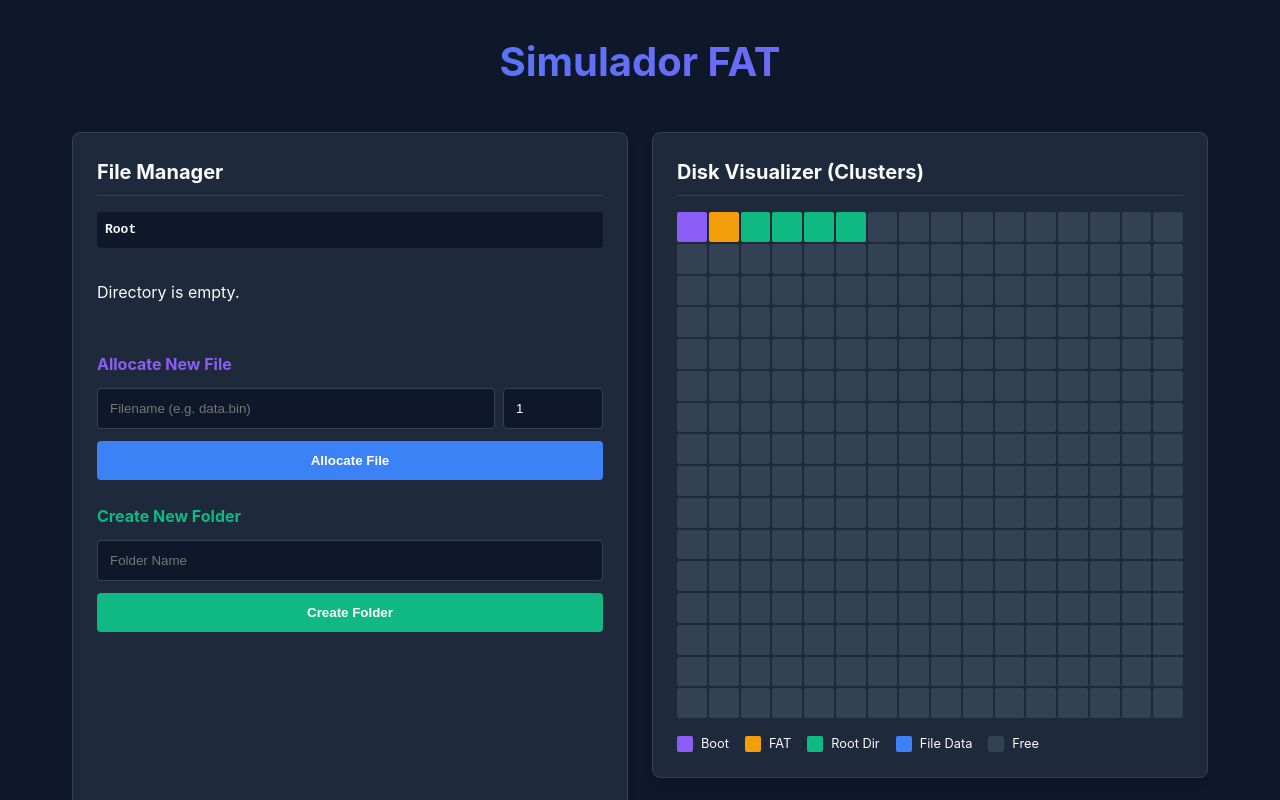
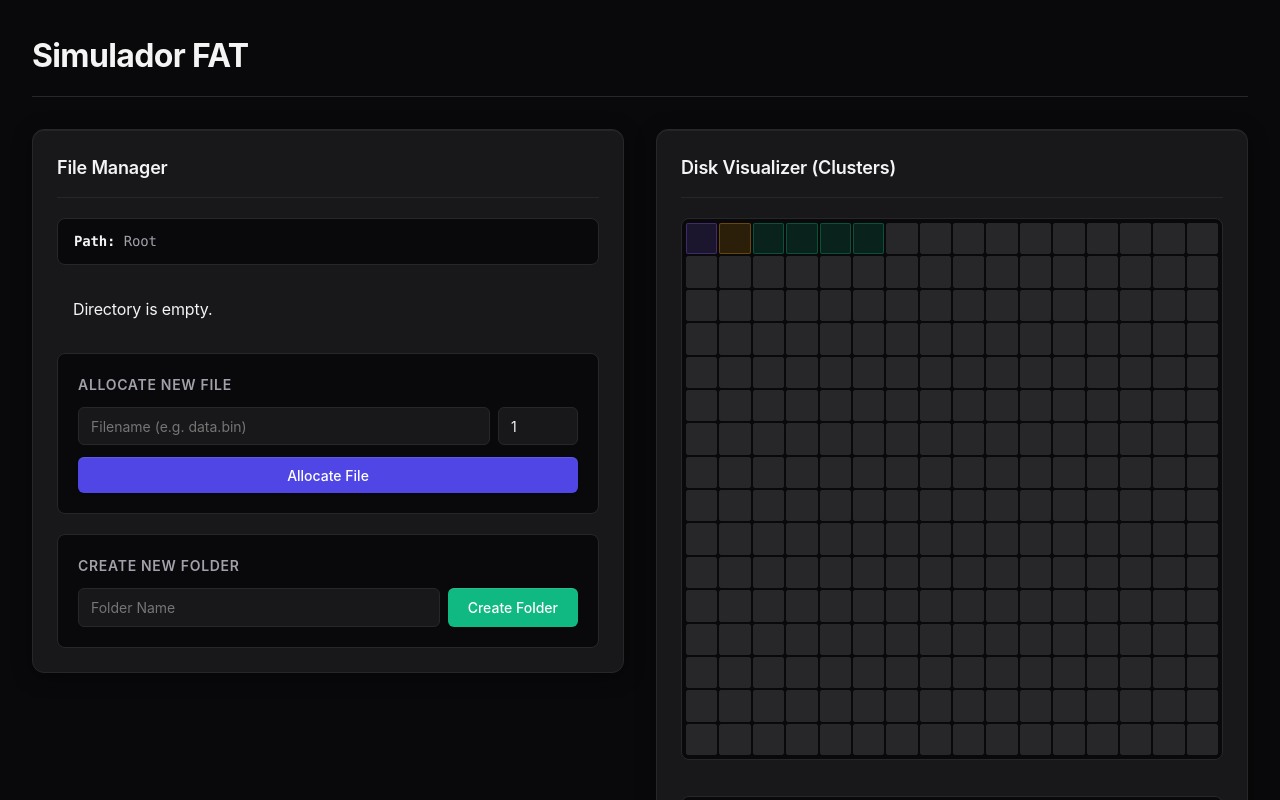
Before and after one commit to lelelol/trab-SO, a Next.js app: page / in a window 1280 px wide. Shown: the top 800 px of the page. Built offline with nearby package versions, Linux system fonts and the light colour scheme.

Commit message:
agora sim, deixa belo

```diff
--- a/src/app/globals.css
+++ b/src/app/globals.css
@@ -1,17 +1,32 @@
 :root {
-  --bg: #0f172a;
-  --surface: #1e293b;
-  --surface-hover: #334155;
-  --primary: #3b82f6;
-  --primary-hover: #2563eb;
-  --secondary: #64748b;
-  --text: #f8fafc;
-  --text-muted: #94a3b8;
-  --border: #334155;
+  /* Slate/Zinc Palette for a modern corporate dark mode */
+  --bg: #09090b;
+  --surface: #18181b;
+  --surface-hover: #27272a;
+
+  /* Primary Indigo/Blue */
+  --primary: #4f46e5;
+  --primary-hover: #6366f1;
+  --primary-glow: rgba(79, 70, 229, 0.4);
+
+  /* Typography */
+  --text: #f4f4f5;
+  --text-muted: #a1a1aa;
+
+  /* Borders */
+  --border: #27272a;
+  --border-glow: rgba(255, 255, 255, 0.05);
+
+  /* Status Colors */
   --success: #10b981;
   --danger: #ef4444;
   --accent: #8b5cf6;
-  --radius: 8px;
+  --warning: #f59e0b;
+
+  /* Shared values */
+  --radius: 12px;
+  --radius-sm: 8px;
+  --transition: all 0.2s cubic-bezier(0.4, 0, 0.2, 1);
 }
 
 * {
@@ -26,10 +41,39 @@ body {
   font-family: 'Inter', -apple-system, BlinkMacSystemFont, "Segoe UI", Roboto, Helvetica, Arial, sans-serif;
   line-height: 1.5;
   -webkit-font-smoothing: antialiased;
+  -moz-osx-font-smoothing: grayscale;
   min-height: 100vh;
+  letter-spacing: -0.01em;
 }
 
 a {
   color: inherit;
   text-decoration: none;
 }
+
+button {
+  font-family: inherit;
+}
+
+input {
+  font-family: inherit;
+}
+
+/* Custom Scrollbar */
+::-webkit-scrollbar {
+  width: 8px;
+  height: 8px;
+}
+
+::-webkit-scrollbar-track {
+  background: var(--bg);
+}
+
+::-webkit-scrollbar-thumb {
+  background: var(--surface-hover);
+  border-radius: 4px;
+}
+
+::-webkit-scrollbar-thumb:hover {
+  background: var(--border);
+}
--- a/src/app/page.module.css
+++ b/src/app/page.module.css
@@ -1,5 +1,5 @@
 .container {
-  max-width: 1200px;
+  max-width: 1280px;
   margin: 0 auto;
   padding: 2rem;
   display: flex;
@@ -8,25 +8,25 @@
 }
 
 .header {
-  text-align: center;
+  padding-bottom: 1rem;
+  border-bottom: 1px solid var(--border);
 }
 
 .header h1 {
-  font-size: 2.5rem;
+  font-size: 2rem;
   font-weight: 700;
-  margin-bottom: 0.5rem;
-  background: linear-gradient(135deg, var(--primary), var(--accent));
-  -webkit-background-clip: text;
-  -webkit-text-fill-color: transparent;
+  color: var(--text);
+  letter-spacing: -0.02em;
 }
 
 .dashboard {
   display: grid;
   grid-template-columns: 1fr 1fr;
-  gap: 1.5rem;
+  gap: 2rem;
+  align-items: start;
 }
 
-@media (max-width: 768px) {
+@media (max-width: 1024px) {
   .dashboard {
     grid-template-columns: 1fr;
   }
@@ -37,78 +37,205 @@
   border-radius: var(--radius);
   padding: 1.5rem;
   border: 1px solid var(--border);
-  box-shadow: 0 4px 6px rgba(0, 0, 0, 0.1);
+  box-shadow: 0 4px 20px rgba(0, 0, 0, 0.4), inset 0 1px 0 var(--border-glow);
+  display: flex;
+  flex-direction: column;
+  gap: 1.25rem;
+}
+
+.panelHeader {
+  display: flex;
+  justify-content: space-between;
+  align-items: center;
+  border-bottom: 1px solid var(--border);
+  padding-bottom: 1rem;
 }
 
 .panel h2 {
-  font-size: 1.25rem;
-  margin-bottom: 1rem;
-  border-bottom: 1px solid var(--border);
-  padding-bottom: 0.5rem;
+  font-size: 1.125rem;
+  font-weight: 600;
+  color: var(--text);
+}
+
+.toolbar {
+  display: flex;
+  align-items: center;
+  gap: 0.75rem;
+  background: var(--bg);
+  padding: 0.75rem 1rem;
+  border-radius: var(--radius-sm);
+  border: 1px solid var(--border);
+}
+
+.pathString {
+  font-family: 'ui-monospace', 'SFMono-Regular', 'Menlo', 'Monaco', 'Consolas', monospace;
+  font-size: 0.875rem;
+  color: var(--text-muted);
+}
+
+.pathString strong {
+  color: var(--text);
+}
+
+.btnBack {
+  background: var(--surface-hover);
+  color: var(--text);
+  border: 1px solid var(--border);
+  padding: 0.35rem 0.75rem;
+  border-radius: 6px;
+  cursor: pointer;
+  font-size: 0.875rem;
+  font-weight: 500;
+  transition: var(--transition);
+}
+
+.btnBack:hover {
+  background: var(--border);
+  color: white;
 }
 
 /* File Manager */
 .fileList {
   list-style: none;
-  margin-bottom: 1rem;
+  display: flex;
+  flex-direction: column;
+  gap: 0.5rem;
 }
 
 .fileItem {
   display: flex;
   justify-content: space-between;
   align-items: center;
-  padding: 0.75rem;
-  background: var(--surface-hover);
-  margin-bottom: 0.5rem;
-  border-radius: 4px;
-  transition: background 0.2s;
+  padding: 0.75rem 1rem;
+  background: var(--bg);
+  border: 1px solid var(--border);
+  border-radius: var(--radius-sm);
+  transition: var(--transition);
+  group: file;
 }
 
 .fileItem:hover {
-  background: #3f5168;
+  border-color: var(--primary-glow);
+  background: rgba(79, 70, 229, 0.05);
 }
 
-.fileItem button {
-  background: var(--danger);
-  color: white;
-  border: none;
-  padding: 0.5rem 1rem;
-  border-radius: 4px;
+.fileInfo {
+  flex: 1;
+  display: flex;
+  flex-direction: column;
+  gap: 0.25rem;
   cursor: pointer;
-  font-weight: bold;
 }
 
-.fileItem button:hover {
-  background: #dc2626;
+.fileName {
+  font-weight: 500;
+  font-size: 0.95rem;
+  display: flex;
+  align-items: center;
+  gap: 0.5rem;
 }
 
-.fileForm {
+.fileMeta {
+  font-size: 0.75rem;
+  color: var(--text-muted);
   display: flex;
-  gap: 0.75rem;
-  margin-top: 1.5rem;
+  gap: 1rem;
+  font-family: 'ui-monospace', 'SFMono-Regular', monospace;
 }
 
-.fileForm input {
-  padding: 0.75rem;
+.btnDelete {
+  background: transparent;
+  color: var(--text-muted);
+  border: 1px solid var(--border);
+  padding: 0.4rem 0.75rem;
+  border-radius: 6px;
+  cursor: pointer;
+  font-size: 0.8rem;
+  font-weight: 500;
+  transition: var(--transition);
+  opacity: 0.7;
+}
+
+.fileItem:hover .btnDelete {
+  opacity: 1;
+}
+
+.btnDelete:hover {
+  background: rgba(239, 68, 68, 0.1);
+  color: var(--danger);
+  border-color: rgba(239, 68, 68, 0.3);
+}
+
+.formGroup {
+  display: flex;
+  flex-direction: column;
+  gap: 0.75rem;
   background: var(--bg);
+  padding: 1.25rem;
+  border-radius: var(--radius-sm);
   border: 1px solid var(--border);
-  color: white;
-  border-radius: 4px;
+}
+
+.formGroup h3 {
+  font-size: 0.875rem;
+  font-weight: 600;
+  color: var(--text-muted);
+  text-transform: uppercase;
+  letter-spacing: 0.05em;
+}
+
+.inputRow {
+  display: flex;
+  gap: 0.5rem;
+}
+
+.input {
+  padding: 0.6rem 0.75rem;
+  background: var(--surface);
+  border: 1px solid var(--border);
+  color: var(--text);
+  border-radius: 6px;
+  font-size: 0.875rem;
+  transition: var(--transition);
+  outline: none;
+}
+
+.input:focus {
+  border-color: var(--primary);
+  box-shadow: 0 0 0 2px var(--primary-glow);
+}
+
+.inputFlex {
   flex: 1;
 }
 
-.fileForm button {
-  padding: 0.75rem 1.5rem;
+.inputSmall {
+  width: 80px;
+}
+
+.btnPrimary {
+  padding: 0.6rem 1.25rem;
   background: var(--primary);
   color: white;
   border: none;
-  border-radius: 4px;
+  border-radius: 6px;
   cursor: pointer;
-  font-weight: bold;
+  font-weight: 500;
+  font-size: 0.875rem;
+  transition: var(--transition);
+  box-shadow: 0 1px 2px rgba(0,0,0,0.2), inset 0 1px 0 rgba(255,255,255,0.1);
 }
 
-.fileForm button:hover {
+.btnPrimary:hover {
   background: var(--primary-hover);
+}
+
+.btnSuccess {
+  background: var(--success);
+}
+
+.btnSuccess:hover {
+  background: #059669;
 }
 
 /* FAT Table & Disk Visualizer Grid */
@@ -116,6 +243,10 @@
   display: grid;
   grid-template-columns: repeat(16, 1fr);
   gap: 2px;
+  background: var(--bg);
+  border: 1px solid var(--border);
+  border-radius: var(--radius-sm);
+  padding: 4px;
 }
 
 .cell {
@@ -123,23 +254,25 @@
   display: flex;
   align-items: center;
   justify-content: center;
-  font-size: 0.7rem;
+  font-size: 0.75rem;
+  font-weight: 600;
   border-radius: 2px;
-  background: var(--surface-hover);
-  color: var(--text-muted);
-  font-family: monospace;
+  background: var(--surface);
+  color: var(--text);
+  font-family: 'ui-monospace', monospace;
   position: relative;
-  cursor: pointer;
-  transition: all 0.2s ease;
-  border: 2px solid transparent;
+  cursor: default;
+  transition: var(--transition);
+  border: 1px solid var(--border);
 }
 
 .cell:hover {
-  transform: scale(1.3);
   z-index: 10;
-  box-shadow: 0 0 10px rgba(0, 0, 0, 0.5);
-  background: var(--accent);
+  box-shadow: 0 0 12px var(--primary-glow);
+  background: var(--surface);
+  border-color: var(--primary);
   color: white;
+  transform: translateY(-2px);
 }
 
 .cellFree {
@@ -147,24 +280,53 @@
 }
 
 .cellAllocated {
-  background: var(--primary);
-  color: white;
-  font-weight: bold;
+  background: rgba(79, 70, 229, 0.15);
+  color: var(--primary-hover);
+  border-color: rgba(79, 70, 229, 0.3);
 }
 
 .cellBoot {
-  background: var(--accent);
-  color: white;
+  background: rgba(139, 92, 246, 0.15);
+  color: #a78bfa;
+  border-color: rgba(139, 92, 246, 0.3);
 }
 
 .cellFat {
-  background: #f59e0b;
-  /* Orange */
-  color: white;
+  background: rgba(245, 158, 11, 0.15);
+  color: #fbbf24;
+  border-color: rgba(245, 158, 11, 0.3);
 }
 
 .cellRoot {
-  background: #10b981;
-  /* Green */
-  color: white;
+  background: rgba(16, 185, 129, 0.15);
+  color: #34d399;
+  border-color: rgba(16, 185, 129, 0.3);
 }
+
+.legend {
+  display: flex;
+  flex-wrap: wrap;
+  gap: 1rem;
+  margin-top: 1rem;
+  padding: 1rem;
+  background: var(--bg);
+  border-radius: var(--radius-sm);
+  border: 1px solid var(--border);
+}
+
+.legendItem {
+  display: flex;
+  align-items: center;
+  gap: 0.5rem;
+  font-size: 0.75rem;
+  color: var(--text-muted);
+  font-weight: 500;
+  text-transform: uppercase;
+  letter-spacing: 0.05em;
+}
+
+.legendColor {
+  width: 12px;
+  height: 12px;
+  border-radius: 3px;
+}
--- a/src/app/page.tsx
+++ b/src/app/page.tsx
@@ -41,12 +41,18 @@ export default function Home() {
     if (!fs) return {};
 
     const map: Record<number, { color: string, borderColor?: string, name: string }> = {};
-    let colorIndex = 0;
 
+    // Using a more subtle palette to match the dark slate theme, we'll use these as border-colors
+    // or translucent backgrounds. We use Tailwind-ish colors: Indigo, Rose, Teal, Amber, Fuchsia, Cyan.
     const PALETTE = [
-      "#ef4444", "#f97316", "#eab308", "#84cc16", "#22c55e",
-      "#06b6d4", "#3b82f6", "#6366f1", "#a855f7", "#ec4899",
-      "#f43f5e", "#14b8a6", "#8b5cf6", "#d946ef"
+      "#6366f1", // Indigo
+      "#f43f5e", // Rose
+      "#14b8a6", // Teal
+      "#f59e0b", // Amber
+      "#d946ef", // Fuchsia
+      "#06b6d4", // Cyan
+      "#8b5cf6", // Violet
+      "#10b981", // Emerald
     ];
 
     function traverse(dirCluster: number, parentColor?: string) {
@@ -57,8 +63,7 @@ export default function Home() {
           if (e.firstCluster === 0) continue;
           if (e.name === "." || e.name === "..") continue;
 
-          const myColor = PALETTE[colorIndex % PALETTE.length];
-          colorIndex++;
+          const myColor = PALETTE[e.firstCluster % PALETTE.length];
 
           let current = e.firstCluster;
           let visited = new Set<number>();
@@ -136,21 +141,23 @@ export default function Home() {
 
   const getCellStyle = (clusterIndex: number) => {
     let baseStyle: any = {};
-    if (clusterIndex === 0) return { background: 'var(--accent)', color: 'white' };
-    if (clusterIndex === 1) return { background: '#f59e0b', color: 'white' };
-    if (clusterIndex >= 2 && clusterIndex <= 5) return { background: '#10b981', color: 'white' };
+    if (clusterIndex === 0) return { background: 'rgba(139, 92, 246, 0.15)', color: '#a78bfa', borderColor: 'rgba(139, 92, 246, 0.3)' }; // Boot
+    if (clusterIndex === 1) return { background: 'rgba(245, 158, 11, 0.15)', color: '#fbbf24', borderColor: 'rgba(245, 158, 11, 0.3)' }; // FAT
+    if (clusterIndex >= 2 && clusterIndex <= 5) return { background: 'rgba(16, 185, 129, 0.15)', color: '#34d399', borderColor: 'rgba(16, 185, 129, 0.3)' }; // Root
 
     if (fat[clusterIndex] !== FAT_FREE) {
       const info = clusterMap[clusterIndex];
       if (info) {
         baseStyle.background = info.color;
         baseStyle.color = 'white';
+        baseStyle.borderColor = info.borderColor || info.color;
         if (info.borderColor) {
-          baseStyle.border = `2px solid ${info.borderColor}`;
+          baseStyle.borderWidth = '2px';
         }
       } else {
         baseStyle.background = 'var(--primary)';
         baseStyle.color = 'white';
+        baseStyle.borderColor = 'var(--border)';
       }
     }
     return baseStyle;
@@ -166,41 +173,47 @@ export default function Home() {
 
       <div className={styles.dashboard}>
         <div className={styles.panel}>
-          <div style={{ display: 'flex', justifyContent: 'space-between', alignItems: 'center', marginBottom: '1rem', borderBottom: '1px solid var(--border)', paddingBottom: '0.5rem' }}>
-            <h2 style={{ margin: 0, border: 'none', padding: 0 }}>File Manager</h2>
+          <div className={styles.panelHeader}>
+            <h2>File Manager</h2>
           </div>
 
-          <div style={{ display: 'flex', alignItems: 'center', gap: '1rem', marginBottom: '1rem', padding: '0.5rem', background: 'var(--bg)', borderRadius: '4px' }}>
+          <div className={styles.toolbar}>
             {currentPath.length > 1 && (
-              <button onClick={handleGoBack} style={{ background: 'var(--primary)', color: 'white', border: 'none', padding: '0.25rem 0.75rem', borderRadius: '4px', cursor: 'pointer' }}>
+              <button onClick={handleGoBack} className={styles.btnBack}>
                 Voltar
               </button>
             )}
-            <span style={{ fontFamily: 'monospace', fontWeight: 'bold' }}>{pathString}</span>
+            <span className={styles.pathString}><strong>Path:</strong> {pathString}</span>
           </div>
 
           <ul className={styles.fileList}>
-            {files.length === 0 && <li className={styles.fileItem} style={{ background: 'transparent', padding: '1rem 0' }}>Directory is empty.</li>}
+            {files.length === 0 && <li className={styles.fileItem} style={{ border: 'none', background: 'transparent' }}>Directory is empty.</li>}
             {files.map(f => {
               const fullName = `${f.name}${f.ext ? '.' + f.ext : ''}`;
               return (
                 <li key={f.index} className={styles.fileItem}>
-                  <div style={{ flex: 1, cursor: f.isDir ? 'pointer' : 'default' }} onClick={() => handleNavigate(f)}>
-                    <strong>{f.isDir ? `[DIR] ${f.name}` : `[FILE] ${fullName}`}</strong>
-                    {!f.isDir && <span> ({f.fileSize / 256} blocks)</span>}
-                    <div style={{ fontSize: '0.8rem', color: 'var(--text-muted)' }}>Start Cluster: {f.firstCluster}</div>
+                  <div className={styles.fileInfo} onClick={() => handleNavigate(f)}>
+                    <span className={styles.fileName}>
+                      {f.isDir ? `[DIR]` : `[FILE]`} {f.isDir ? f.name : fullName}
+                    </span>
+                    <div className={styles.fileMeta}>
+                      {!f.isDir && <span>{f.fileSize / 256} blocks</span>}
+                      <span>Cluster: {f.firstCluster}</span>
                     </div>
-                  <button onClick={() => handleDeleteFile(f.isDir ? f.name : fullName)}>Delete</button>
+                  </div>
+                  <button className={styles.btnDelete} onClick={() => handleDeleteFile(f.isDir ? f.name : fullName)}>
+                    Excluir
+                  </button>
                 </li>
               )
             })}
           </ul>
 
-          <div style={{ display: 'flex', flexDirection: 'column', gap: '1.5rem', marginTop: '2rem' }}>
-            <div className={styles.fileForm} style={{ flexDirection: 'column', marginTop: 0 }}>
-              <h3 style={{ fontSize: '1rem', color: 'var(--accent)' }}>Allocate New File</h3>
-              <div style={{ display: 'flex', gap: '0.5rem' }}>
+          <div className={styles.formGroup}>
+            <h3>Allocate New File</h3>
+            <div className={styles.inputRow}>
               <input
+                className={`${styles.input} ${styles.inputFlex}`}
                 placeholder="Filename (e.g. data.bin)"
                 value={newFileName}
                 onChange={e => setNewFileName(e.target.value)}
@@ -208,52 +221,59 @@ export default function Home() {
               <input
                 type="number"
                 min="1"
+                className={`${styles.input} ${styles.inputSmall}`}
                 placeholder="Blocks"
                 value={newFileBlocks}
                 onChange={e => setNewFileBlocks(e.target.value)}
-                  style={{ maxWidth: '100px' }}
               />
             </div>
-              <button onClick={handleCreateFile}>Allocate File</button>
+            <button className={styles.btnPrimary} onClick={handleCreateFile}>Allocate File</button>
           </div>
 
-            <div className={styles.fileForm} style={{ flexDirection: 'column', marginTop: 0 }}>
-              <h3 style={{ fontSize: '1rem', color: 'var(--success)' }}>Create New Folder</h3>
+          <div className={styles.formGroup}>
+            <h3>Create New Folder</h3>
+            <div className={styles.inputRow}>
               <input
+                className={`${styles.input} ${styles.inputFlex}`}
                 placeholder="Folder Name"
                 value={newFolderName}
                 onChange={e => setNewFolderName(e.target.value)}
               />
-              <button onClick={handleCreateFolder} style={{ background: 'var(--success)' }}>Create Folder</button>
+              <button className={`${styles.btnPrimary} ${styles.btnSuccess}`} onClick={handleCreateFolder}>Create Folder</button>
             </div>
           </div>
         </div>
 
-        <div style={{ display: 'flex', flexDirection: 'column', gap: '1.5rem' }}>
+        <div style={{ display: 'flex', flexDirection: 'column', gap: '2rem' }}>
           <div className={styles.panel}>
+            <div className={styles.panelHeader}>
               <h2>Disk Visualizer (Clusters)</h2>
+            </div>
             <div className={styles.grid}>
               {Array.from({ length: TOTAL_CLUSTERS }).map((_, i) => (
                 <div
                   key={`disk-${i}`}
-                  className={styles.cell}
+                  className={`${styles.cell} ${fat[i] === FAT_FREE ? styles.cellFree : ''}`}
                   style={getCellStyle(i)}
                   title={`Cluster ${i} ${clusterMap[i] ? `(${clusterMap[i].name})` : ''}`}
                 >
                 </div>
               ))}
             </div>
-            <div style={{ display: 'flex', gap: '1rem', marginTop: '1rem', fontSize: '0.8rem', flexWrap: 'wrap' }}>
-              <div style={{ display: 'flex', alignItems: 'center', gap: '0.5rem' }}><div className={`${styles.cell} ${styles.cellBoot}`} style={{ width: 16, height: 16, border: 'none' }}></div> Boot</div>
-              <div style={{ display: 'flex', alignItems: 'center', gap: '0.5rem' }}><div className={`${styles.cell} ${styles.cellFat}`} style={{ width: 16, height: 16, border: 'none' }}></div> FAT</div>
-              <div style={{ display: 'flex', alignItems: 'center', gap: '0.5rem' }}><div className={`${styles.cell} ${styles.cellRoot}`} style={{ width: 16, height: 16, border: 'none' }}></div> Root Dir</div>
-              <div style={{ display: 'flex', alignItems: 'center', gap: '0.5rem' }}><div className={`${styles.cell} ${styles.cellAllocated}`} style={{ width: 16, height: 16, border: 'none' }}></div> File Data</div>
-              <div style={{ display: 'flex', alignItems: 'center', gap: '0.5rem' }}><div className={`${styles.cell} ${styles.cellFree}`} style={{ width: 16, height: 16, border: 'none' }}></div> Free</div>
+
+            <div className={styles.legend}>
+              <div className={styles.legendItem}><div className={`${styles.legendColor} ${styles.cellBoot}`}></div> Boot</div>
+              <div className={styles.legendItem}><div className={`${styles.legendColor} ${styles.cellFat}`}></div> FAT</div>
+              <div className={styles.legendItem}><div className={`${styles.legendColor} ${styles.cellRoot}`}></div> Root Dir</div>
+              <div className={styles.legendItem}><div className={`${styles.legendColor} ${styles.cellAllocated}`}></div> File Data</div>
+              <div className={styles.legendItem}><div className={`${styles.legendColor} ${styles.cellFree}`}></div> Free</div>
             </div>
           </div>
 
           <div className={styles.panel}>
+            <div className={styles.panelHeader}>
               <h2>FAT Table</h2>
+            </div>
             <div className={styles.grid}>
               {Array.from(fat).map((val, i) => {
                 let display = val.toString(16).toUpperCase().padStart(2, '0');
@@ -263,7 +283,7 @@ export default function Home() {
                 return (
                   <div
                     key={`fat-${i}`}
-                    className={styles.cell}
+                    className={`${styles.cell} ${fat[i] === FAT_FREE ? styles.cellFree : ''}`}
                     style={getCellStyle(i)}
                     title={`Cluster ${i} -> ${val === FAT_EOF ? 'EOF' : val === FAT_FREE ? 'Free' : val} ${clusterMap[i] ? `(${clusterMap[i].name})` : ''}`}
                   >
@@ -272,7 +292,6 @@ export default function Home() {
                 )
               })}
             </div>
-            <p style={{ fontSize: '0.8rem', color: 'var(--text-muted)', marginTop: '1rem' }}>Values indicate the next cluster in the chain. FF = End of File. 00 = Free.</p>
           </div>
         </div>
       </div>
```
Lines whose indentation alone changed are shown as unchanged.
